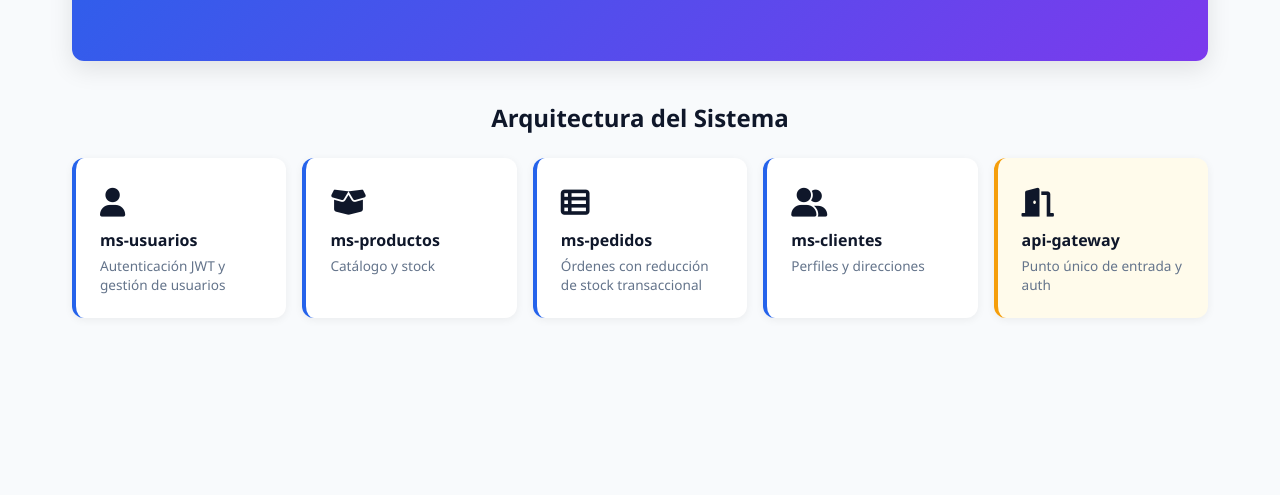
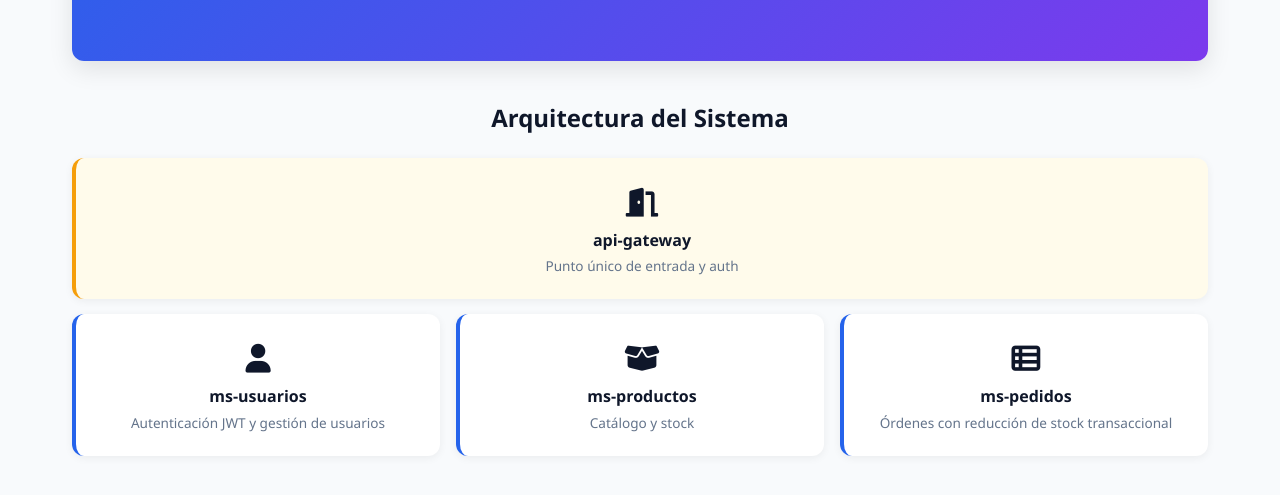
Before and after one commit to PabloHD2024/Ecommerce_Frontend_PP3, a plain HTML site: page index.html in a window 1280 px wide. Shown: the part 297-792 px from the top of the page. Drawn offline with Linux system fonts and the light colour scheme.

Commit message:
Correccion en el diagrama de arquitectura del sistema en el front

```diff
--- a/css/styles.css
+++ b/css/styles.css
@@ -80,7 +80,10 @@ h2 { margin-bottom: 1.5rem; font-size: 1.5rem; }
 .hero .btn-primary:hover { background: #f1f5f9; }
 
 /* SERVICES */
-.services-grid { display: grid; grid-template-columns: repeat(auto-fit, minmax(200px, 1fr)); gap: 1rem; }
+.services-grid { display: grid; grid-template-columns: repeat(auto-fit, minmax(200px, 1fr)); gap: 1rem; text-align: center; margin-top: 15px;}
+
+.services-grid-head { display: grid; grid-template-columns: repeat(auto fit, minmax(200px, 1fr)); gap: 1rem; text-align: center; ; margin: 0 auto;}
+
 .service-card {
   background: var(--card); padding: 1.5rem; border-radius: var(--radius);
   box-shadow: var(--shadow); border-left: 4px solid var(--primary);
--- a/index.html
+++ b/index.html
@@ -33,12 +33,13 @@
     </div>
 
     <h2 class="section-title">Arquitectura del Sistema</h2>
+    <div class="services-grid-head">
+      <div class="service-card highlight"><div class="service-icon"><i class="fa-solid fa-door-open"></i></div><h3>api-gateway</h3><p>Punto único de entrada y auth</p></div>
+    </div>
     <div class="services-grid">
       <div class="service-card"><div class="service-icon"><i class="fa-solid fa-user"></i></div><h3>ms-usuarios</h3><p>Autenticación JWT y gestión de usuarios</p></div>
       <div class="service-card"><div class="service-icon"><i class="fa-solid fa-box-open"></i></div><h3>ms-productos</h3><p>Catálogo y stock</p></div>
       <div class="service-card"><div class="service-icon"><i class="fa-solid fa-table-list"></i></div><h3>ms-pedidos</h3><p>Órdenes con reducción de stock transaccional</p></div>
-      <div class="service-card"><div class="service-icon"><i class="fa-solid fa-user-group"></i></div><h3>ms-clientes</h3><p>Perfiles y direcciones</p></div>
-      <div class="service-card highlight"><div class="service-icon"><i class="fa-solid fa-door-open"></i></div><h3>api-gateway</h3><p>Punto único de entrada y auth</p></div>
     </div>
   </section>
 
```
